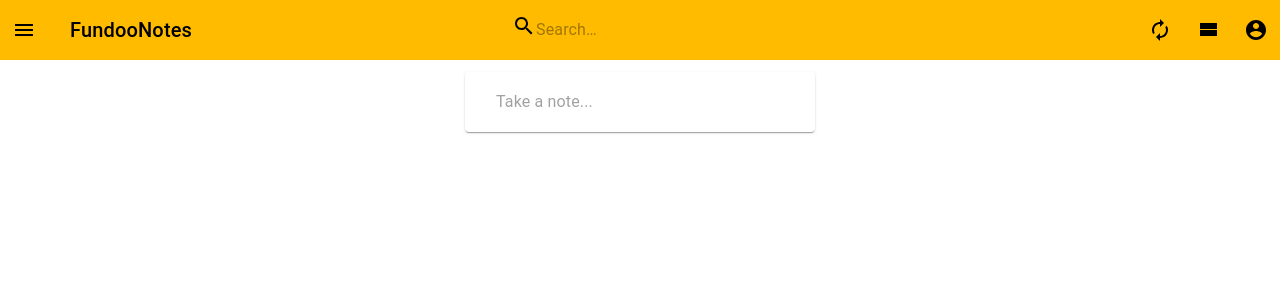
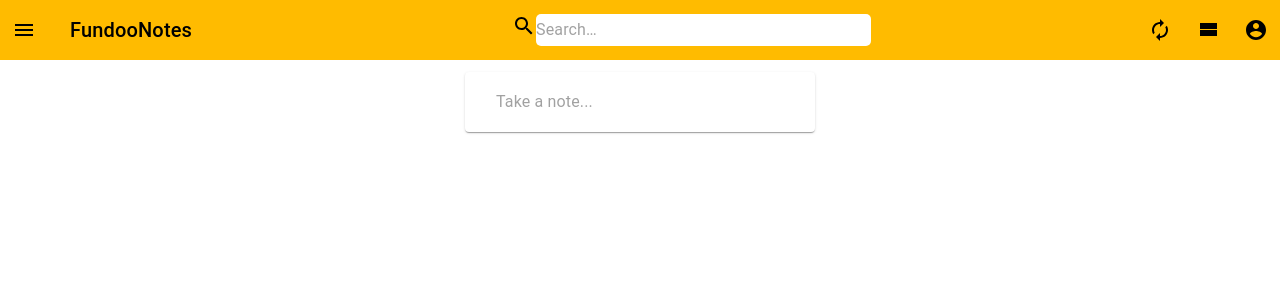
Before and after one commit to roshansabale/fundooNotes, a React (Create React App) app: page /dashboard in a window 1280 px wide. Shown: the top 300 px of the page. Built offline with nearby package versions, Linux system fonts and the light colour scheme.

Commit message:
Refactored: code for searchbar applying style to it

```diff
--- a/src/components/APPBar/AppBar.jsx
+++ b/src/components/APPBar/AppBar.jsx
@@ -1,9 +1,4 @@
-import {
-  AppBar,
-  IconButton,
-  Typography,
-  InputBase,
-} from "@material-ui/core";
+import { AppBar, IconButton, Typography, InputBase } from "@material-ui/core";
 import React, { Component } from "react";
 import "./appBAr.css";
 import Menu from "@material-ui/icons/Menu";
@@ -20,12 +15,15 @@
           <IconButton aria-label="app" color="inherit">
             <Menu />
           </IconButton>
-        <div id="title">
-          <Typography variant="h6"> FundooNotes </Typography>
+          <div id="title">
+            <Typography variant="h6"> FundooNotes </Typography>
           </div>
-        <div id="searchbar">
-          <SearchIcon />
-          <InputBase placeholder="Search…" className="inputRoot inputInput" />
+          <div id="searchbar">
+            <SearchIcon />
+            <InputBase
+              placeholder="Search…"
+              className="inputRoot inputInput search-input"
+            />
           </div>
         </div>
 
--- a/src/components/APPBar/appBAr.css
+++ b/src/components/APPBar/appBAr.css
@@ -21,10 +21,10 @@
     position: absolute;
 }
 
-#inputInput{
-    padding:1px,1px,1px.0;
-    width:385px;
-    background-color:white;
+.inputInput{
+    width: 335px;
+    background-color: white;
+    border-radius: 5px;
 }
 
 #searchbar{
@@ -43,3 +43,9 @@
     justify-content: flex-end;
     width: 50%;
 }
+
+.search-input {
+    width: 335px;
+    background-color: white;
+    border-radius: 5px;
+}
```
